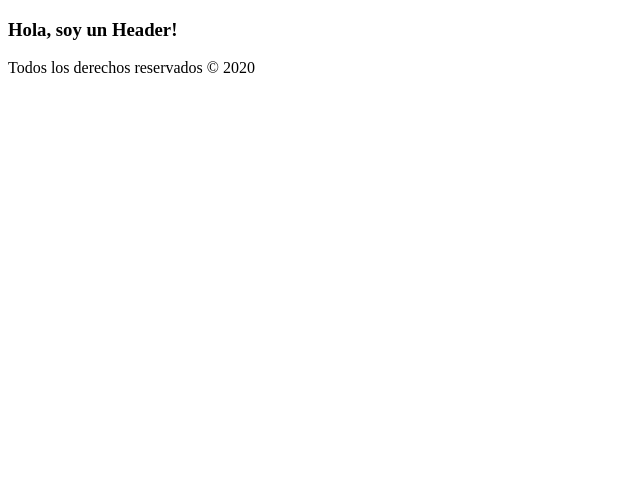
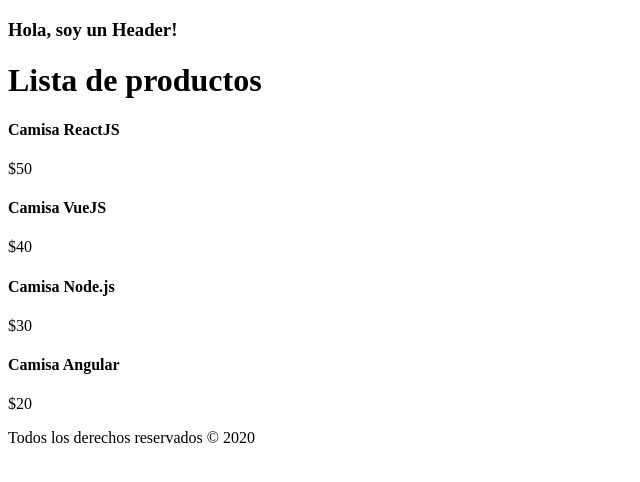
Before and after one commit to javierc22/basicos-react-01, a React (Create React App) app: page / in a window 1280 px wide. Shown: the top 482 px of the page, without its empty margins (0-640 px from the left). Built offline with nearby package versions, Linux system fonts and the light colour scheme.

Commit message:
Como mostrar una colección del State

```diff
--- a/src/App.js
+++ b/src/App.js
@@ -1,6 +1,7 @@
 import React, { Fragment, useState } from 'react';
 import Header from './components/Header';
 import Footer from './components/Footer';
+import Producto from './components/Producto';
 
 function App() {
   // Obtener la fecha
@@ -17,8 +18,19 @@
   return (
     <Fragment>
       <Header titulo="Hola, soy un Header!" />
+
+      <h1>Lista de productos</h1>
+      {productos.map(producto => (
+        <Producto
+          key={producto.id}
+          producto={producto}
+        />
+      ))}
+
       {/* Fecha se manda entre "{}" porque no es un String */}
-      <Footer  fecha={fecha} />
+      <Footer
+        fecha={fecha}
+      />
     </Fragment>
   );
 }
--- /dev/null
+++ b/src/components/Producto.js
@@ -0,0 +1,24 @@
+import React from 'react';
+
+const Producto = ({producto}) => {
+  const { nombre, precio, id } = producto;
+
+  return (
+    <div>
+      <h4>{nombre}</h4>
+      <p>${precio}</p>
+    </div>
+  );
+}
+
+// Otra forma válida
+// const Producto = ({producto}) => {
+//   return (
+//     <div>
+//       <h4>{producto.nombre}</h4>
+//       <p>${producto.precio}</p>
+//     </div>
+//   );
+// }
+
+export default Producto;
```
